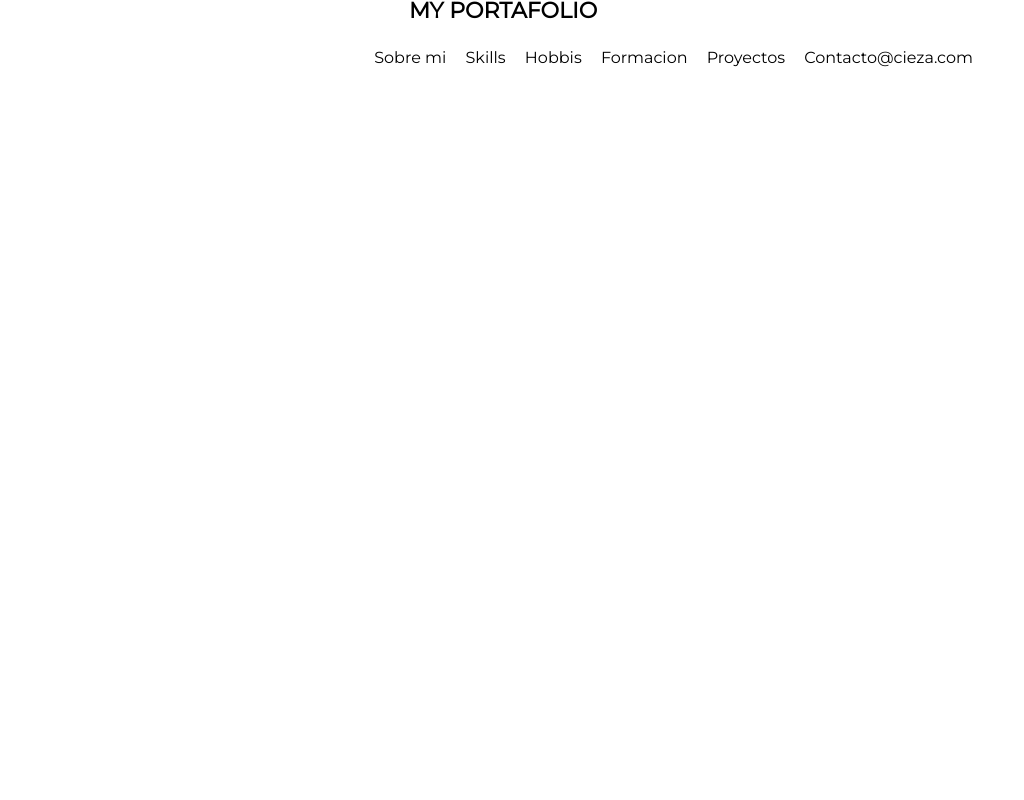
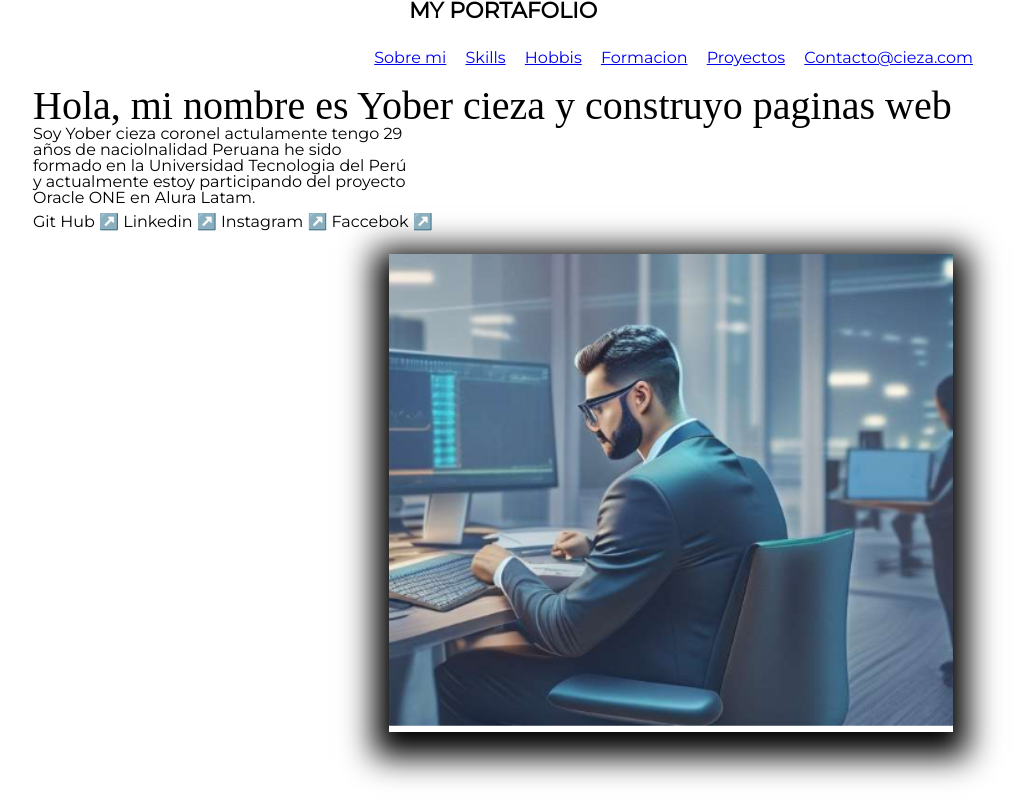
Before and after one commit to yoberxito/challanges_portafolio, a plain HTML site: page index.html in a window 1280 px wide. Shown: the whole page, without its empty margins (137-1161 px from the left). Drawn offline with Linux system fonts and the light colour scheme.

Commit message:
alineacion de la pagina

```diff
--- a/index.html
+++ b/index.html
@@ -1,6 +1,7 @@
 <!DOCTYPE html>
+
 <head>
-    <meta charset="UTF-8" >
+    <meta charset="UTF-8">
     <meta name="viewport" content="with=device-width">
     <Title>Mi portafolio</Title>
     <link rel="stylesheet" href="reset.css">
@@ -14,17 +15,37 @@
         <div class="menu-principal">
             <h1>My Portafolio</h1>
             <nav>
-
-            <ul>
-                <li>Sobre mi</li>
-                <li>Skills</li>
-                <li>Hobbis</li>
-                <li>Formacion</li>
-                <li>Proyectos</li>
-                <li>Contacto@cieza.com</li>
-            </ul>
+                <ul>
+                    <li><a href="index.html"> Sobre mi</a></li>
+                    <li><a href="index.html">Skills</a></li>
+                    <li><a href="index.html">Hobbis</a></li>
+                    <li><a href="index.html">Formacion</a></li>
+                    <li><a href="index.html">Proyectos</a></li>
+                    <li><a href="index.html">Contacto@cieza.com</a></li>
+                </ul>
             </nav>
         </div>
     </header>
+    <main>
+        <section class="principal">
+
+            <h1>Hola, mi nombre es Yober cieza y construyo paginas web</h1>
+            <div class="descripcion-redes">
+            <p>Soy Yober cieza coronel actulamente tengo 29 años de naciolnalidad Peruana he sido formado en la
+                Universidad Tecnologia del Perú y actualmente estoy participando del proyecto Oracle
+                ONE en Alura Latam.
+
+                    <ul class="redes-sociales">
+                        <li class="items"><a href=""></a> Git Hub ↗️</li>
+                        <li class="items"><a href=""></a> Linkedin ↗️</li>
+                        <li class="items"><a href=""></a> Instagram ↗️</li>
+                        <li class="items"><a href=""></a> Faccebok ↗️</li>
+                    </ul>
+
+
+            </p><img src="imagenes/profile.png" class="imagen-profile">
+        </div>
+        </section>
+    </main>
 
 </body>
--- a/my_style.css
+++ b/my_style.css
@@ -17,6 +17,8 @@ nav{
 nav li{
     display: inline;
     margin: 0 0 0 15px;
+
+
 }
 .menu-principal h1{
 
@@ -28,3 +30,49 @@ nav li{
     text-align: center;
 
 }
+nav a:hover{
+    color: blue;
+    text-decoration: wavy;
+}
+.principal{
+    padding: 4em 0;
+    background: #FFFFFF;
+    width: 940px;
+    margin: 0 auto;
+}
+.principal h1{
+    color: black;
+    font-size: 40px;
+    font-family: 'Times New Roman', Times, serif;
+    width: 940px;
+}
+
+.descripcion-redes{
+    width: 940px;
+    margin: 0 auto;
+
+}
+.redes-sociales{
+    vertical-align: top;
+}
+.redes-sociales li{
+    display: inline;
+    width: 2px;
+}
+.items{
+    line-height: 2;
+}
+.descripcion-redes p{
+    width: 40%;
+    display: inline-block ;
+    vertical-align: top;
+
+}
+.imagen-profile{
+    width: 60%;
+    float: right;
+    transition: 400ms;
+    box-shadow: 0px 10px 30px 15px #000000;
+    margin: 0 20px 20px 0;
+
+}
```
Also changed, not shown: imagenes/profile.png (added).
